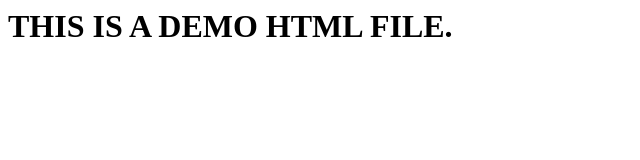
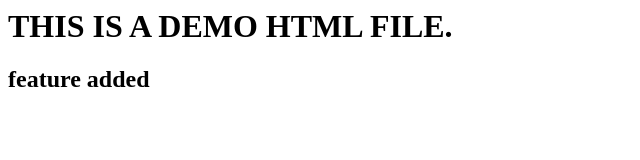
Before and after one commit to PREDATORVEN/GIT-_DEMO, a plain HTML site: page index.html in a window 1280 px wide. Shown: the whole page, without its empty margins (0-640 px from the left). Drawn offline with Linux system fonts and the light colour scheme.

Commit message:
feature added

```diff
--- a/index.html
+++ b/index.html
@@ -1 +1,2 @@
 <h1>THIS IS A DEMO HTML FILE.</h1>
+<h2>feature added</h2>
```
